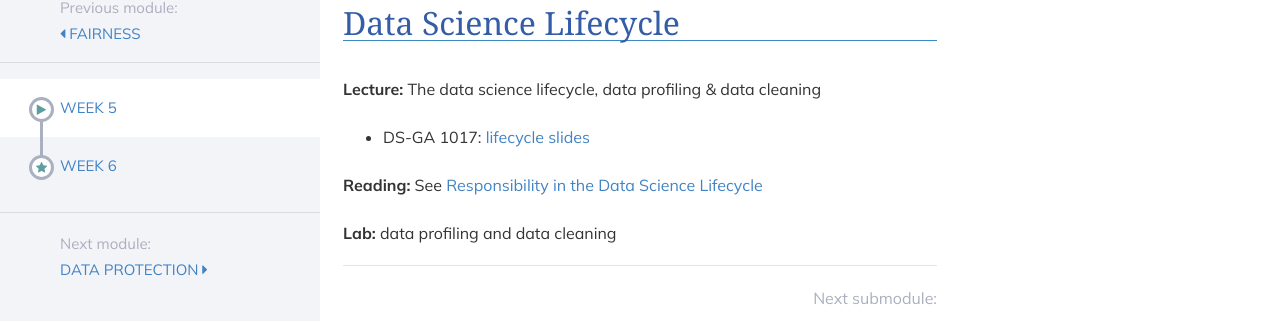
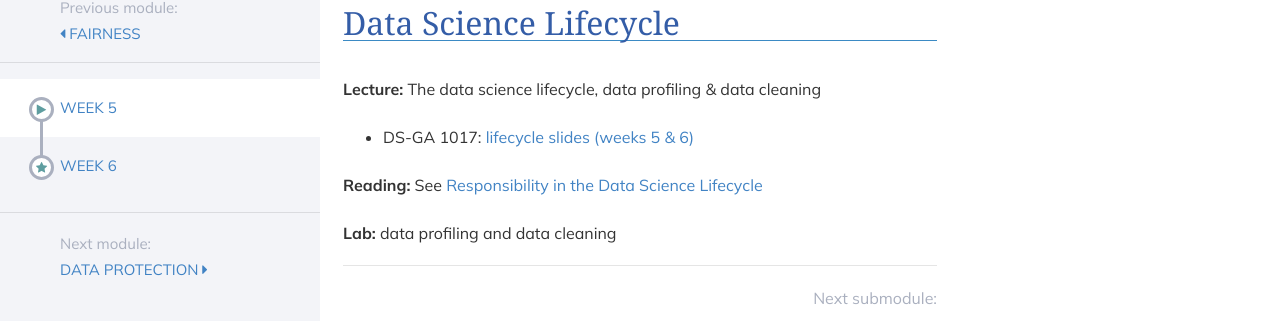
Before and after one commit to DataResponsibly/rds24, a Jekyll site: the page built from modules/data_science_lifecycle/_posts/2000-01-01-week5.md, in a window 1280 px wide. Shown: the part 137-458 px from the top of the page. Built offline with Jekyll 4.4.1, drawn with Linux system fonts in a browser that asks for light colours; nearby versions of some CDN libraries.

Commit message:
Update 2000-01-01-week5.md

```diff
--- a/modules/data_science_lifecycle/_posts/2000-01-01-week5.md
+++ b/modules/data_science_lifecycle/_posts/2000-01-01-week5.md
@@ -7,7 +7,7 @@ title: Week 5
 **Lecture:** The data science lifecycle, data profiling & data cleaning
 
 [//]: * DS-UA 202: [5 data profiling slides](../../../assets/5_Profiling.pdf)
-* DS-GA 1017: [lifecycle slides](../../../assets/5_6_Lifecycle_1017.pdf)
+*  DS-GA 1017: [lifecycle slides (weeks 5 & 6)](../../../assets/5_6_Lifecycle_1017.pdf)
 
 **Reading:** See [Responsibility in the Data Science Lifecycle](../../../assets/lifecycle_reader.pdf)
 
```
